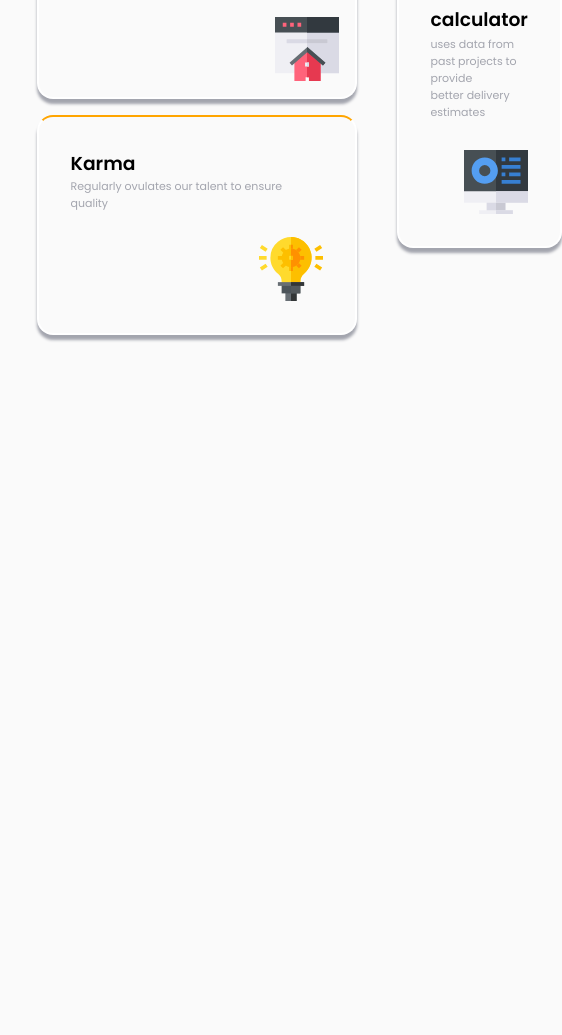
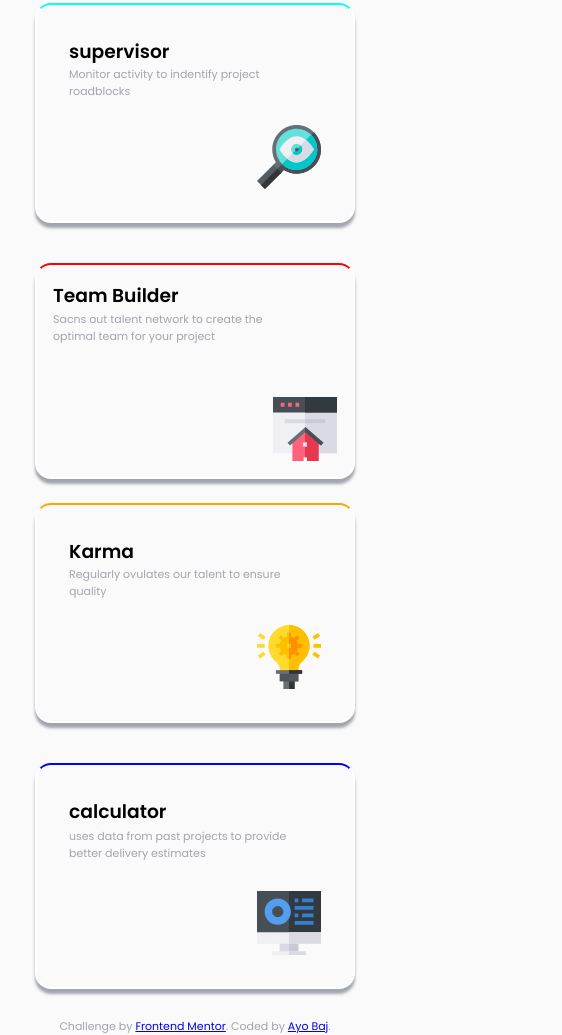
Before and after one commit to ayobaj/four-card-feature-section-master, a plain HTML site: page index.html in a window 390 px wide. Shown: the part 289-1324 px from the top of the page, 562 px wide, since content can reach past the window. Before the commit the page ends 844 px from the top, so only its background shows below. Drawn offline with Linux system fonts and the light colour scheme.

Commit message:
media queries

```diff
--- a/index.css
+++ b/index.css
@@ -52,6 +52,10 @@ span.span{
     gap:3px;
     box-shadow: 0px 5px 3px #A3A5AE;
 }
+.section:hover{
+    cursor: pointer;
+    background-color: cyan;
+}
 
 .teamkarm{
     display: flex;
@@ -73,6 +77,10 @@ div.teambuilder{
     gap: 1px;
     box-shadow: 0px 5px 3px #A3A5AE;
 }
+.teambuilder:hover{
+    cursor: pointer;
+    background-color: red;
+}
 div.karma{
     display: flex;
     flex-direction: column;
@@ -84,6 +92,10 @@ div.karma{
     padding: 2rem;
     background-color: #FAFAFA;
     box-shadow: 0px 5px 3px #A3A5AE;
+}
+.karma:hover{
+    cursor: pointer;
+    background-color: orange;
 }
 .calculator{
     display: flex;
@@ -98,7 +110,43 @@ div.karma{
     background-color: #FAFAFA;
     box-shadow: 0px 5px 3px #A3A5AE;
 }
+.calculator:hover{
+    cursor: pointer;
+    background-color: blue;
+}
 .img{
     display: flex;
     justify-content: end;
 }
+.attribution{
+    text-align: center;
+    margin-top: 10px;
+}
+
+@media ((min-width:320px) and (max-width:767px) ) {
+    .heading{
+        text-align: center;
+        font-size: 16px;
+
+    }
+    .main{
+        padding: 0px 10px;
+        /* overflow: hidden; */
+        margin-top: 1.5rem;
+        margin-bottom: 1.8rem;
+    }
+    .cardhouse{
+        display: flex;
+        flex-direction: column;
+        margin-left: 15px;
+        margin-right: 15px;
+    }
+    .teamkarm{
+        display: flex;
+        flex-direction: column;
+        gap: 1.5rem;
+    }
+    .attribution{
+        text-align: center;
+    }
+}
--- a/index.html
+++ b/index.html
@@ -59,13 +59,11 @@
   </div>
   </main>
 
-
-
-  <!-- <footer>
+  <footer>
     <p class="attribution">
       Challenge by <a href="https://www.frontendmentor.io?ref=challenge" target="_blank">Frontend Mentor</a>.
-      Coded by <a href="#">Your Name Here</a>.
+      Coded by <a href="#">Ayo Baj</a>.
     </p>
-  </footer> -->
+  </footer>
 </body>
 </html>
```
